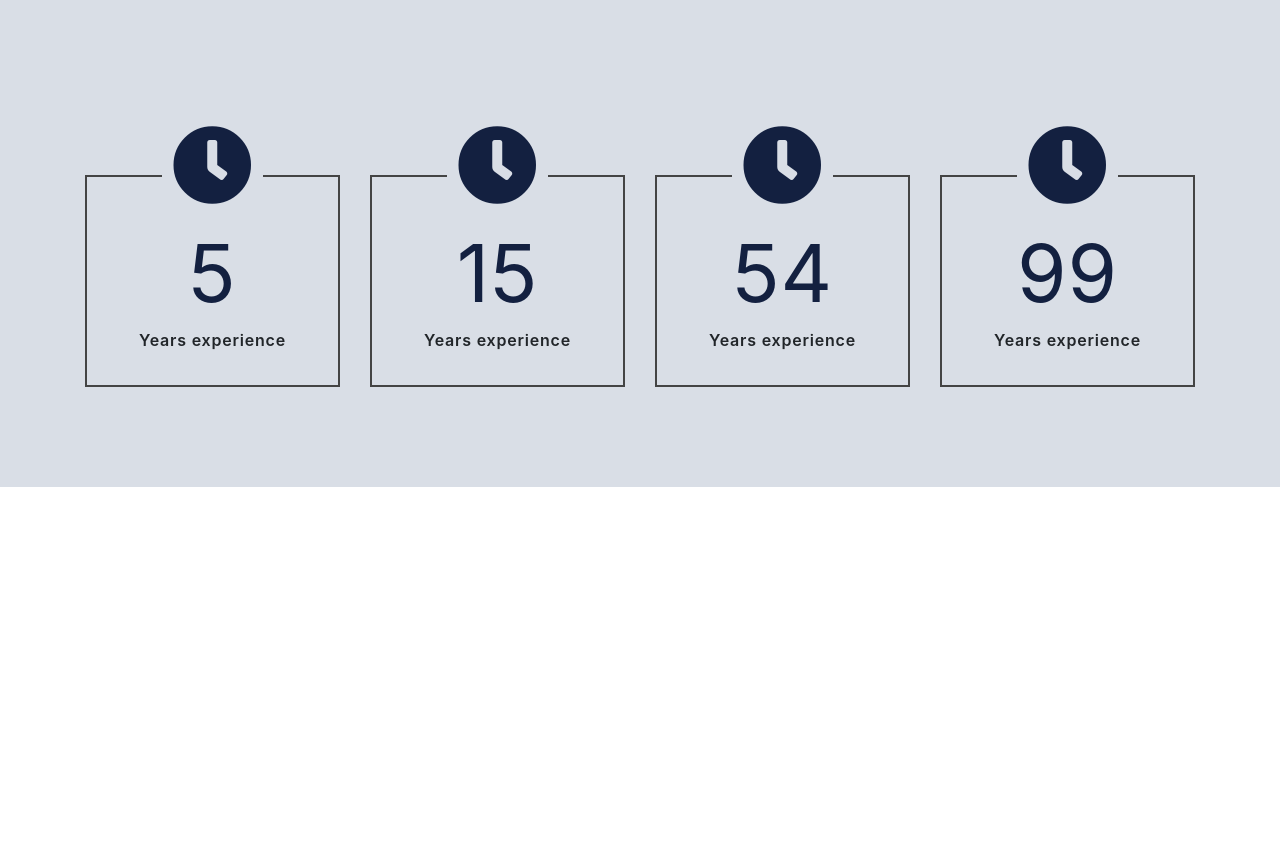
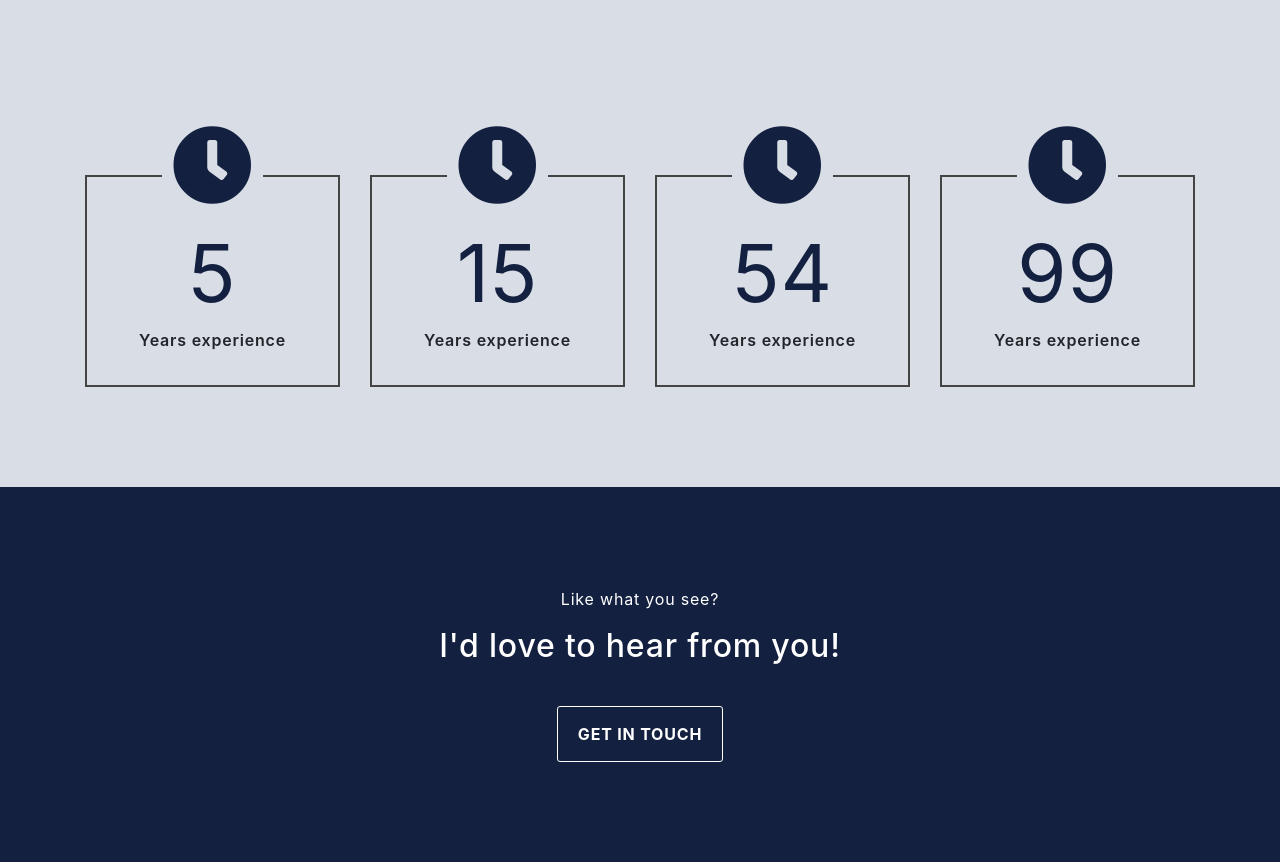
Before and after one commit to F0rty-Tw0/VANILA_DaneWhisper, a plain HTML site: page index.html in a window 1280 px wide. Shown: the part 1857-2719 px from the top of the page. Before the commit the page ends 2344 px from the top, so only its background shows below. Drawn offline with nearby package versions, Linux system fonts and the light colour scheme; a web font is replaced by a local one.

Commit message:
v0.6 added contact me button

```diff
--- a/CSS/styles.css
+++ b/CSS/styles.css
@@ -1,3 +1,7 @@
+html {
+	scroll-behavior: smooth;
+}
+
 body {
 	color: #333;
 	letter-spacing: 0.8px;
@@ -44,12 +48,16 @@ body {
 	z-index: 9999;
 }
 
-#about, #stats {
+#about,
+#stats {
 	background-color: #d9dee6;
 }
 
 #info {
 	margin-top: -200px;
+}
+#info,
+#contact {
 	background-color: #132040;
 	color: #fff;
 }
@@ -179,6 +187,23 @@ body {
 	font-weight: 600;
 }
 
+.contact-button {
+	color: #fff;
+	padding: 15px 20px;
+	display: inline-block;
+	margin-top: 2em;
+	border: 1px solid #fff;
+	border-radius: 3px;
+	font-weight: 700;
+	transition: background-color 0.5s ease-out, color 0.5s ease-out;
+}
+
+.contact-button:hover {
+	text-decoration: none;
+	color: #132040;
+	background-color: #fff;
+}
+
 @media screen and (max-width: 1200px) {
 	.title-message .heading .main,
 	.loading {
@@ -193,13 +218,12 @@ body {
 	.square-icon {
 		left: 31%;
 	}
-	.owl-carousel .prev-slide{
+	.owl-carousel .prev-slide {
 		left: -2.7em;
 	}
 	.owl-carousel .next-slide {
 		right: -3em;
 	}
-
 }
 @media screen and (max-width: 992px) {
 	.title-message .heading .main,
@@ -216,7 +240,7 @@ body {
 	.square-icon {
 		margin-left: 7%;
 	}
-	.owl-carousel .prev-slide{
+	.owl-carousel .prev-slide {
 		left: -3em;
 	}
 	.owl-carousel .next-slide {
@@ -246,7 +270,7 @@ body {
 	.title-message .heading .sub {
 		font-size: 0.8em;
 	}
-	.owl-carousel .prev-slide{
+	.owl-carousel .prev-slide {
 		left: 1px;
 	}
 	.owl-carousel .next-slide {
--- a/index.html
+++ b/index.html
@@ -185,6 +185,13 @@
         </div>
     </div>
 
+    <div id="contact" class="contact-section section">
+        <div class="col-lg-12 text-center">
+            <p class="sub-heading">Like what you see?</p>
+            <h2>I'd love to hear from you!</h2>
+            <a href="mailto:rar@rar.ara" class="contact-button">GET IN TOUCH</a>
+        </div>
+    </div>
 
     <script src="./JS/super-slides.js"></script>
     <script src="./JS/typed.js"></script>
```
